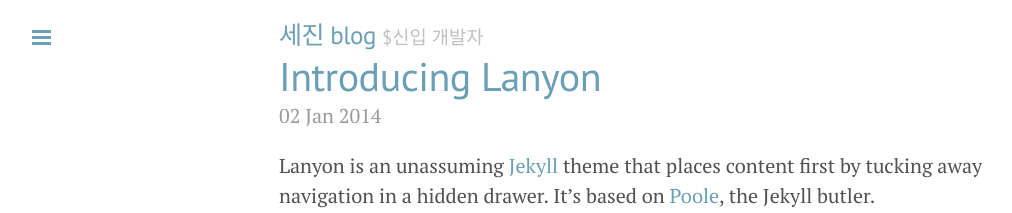
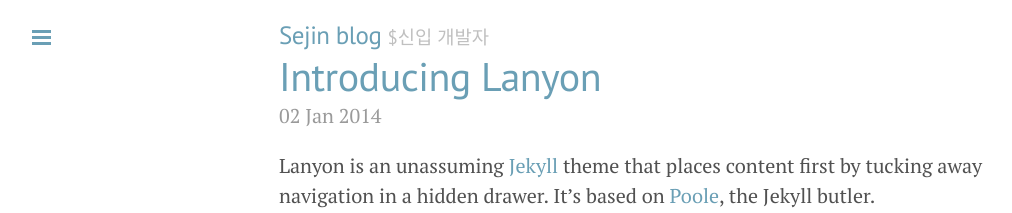
Before and after one commit to sjra119/sjra119.github.io, a Jekyll site: the page built from index.html, in a window 1280 px wide and 900 px high. Shown: the top 213 px of the window, without its empty margins (1-1013 px from the left). Built offline with Jekyll 4.4.1, drawn with Linux system fonts in a browser that asks for light colours; Markdown is read by kramdown in place of the engine named in the settings; the list of posts is cut into pages by our own code.

Commit message:
update title

```diff
--- a/_config.yml
+++ b/_config.yml
@@ -6,7 +6,7 @@
 permalink:        pretty
 
 # Setup
-title:            세진 blog
+title:            Sejin blog
 tagline:          '$신입 개발자'
 description:      'A reserved <a href="http://jekyllrb.com" target="_blank">Jekyll</a> theme that places the utmost gravity on content with a hidden drawer. Made by <a href="https://twitter.com/mdo" target="_blank">@mdo</a>.'
 url:              http://sjra119.github.io
```
